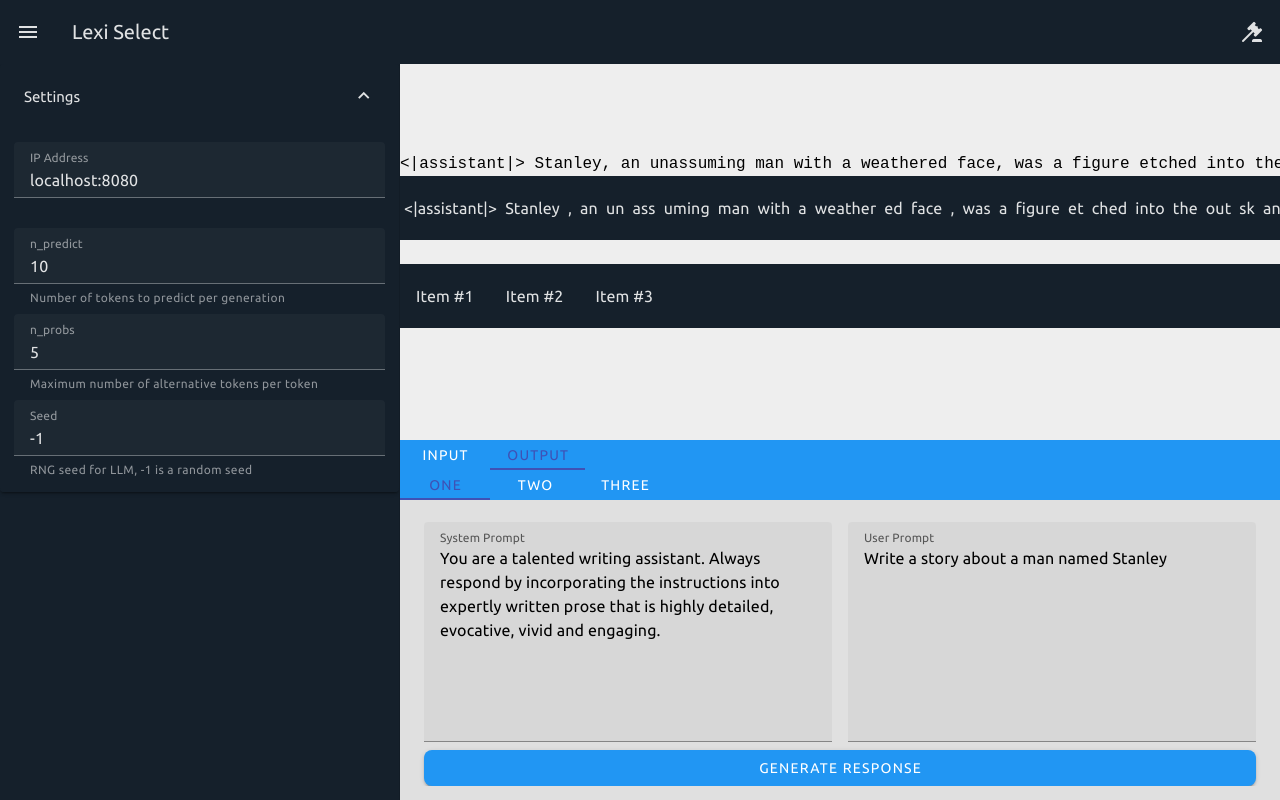
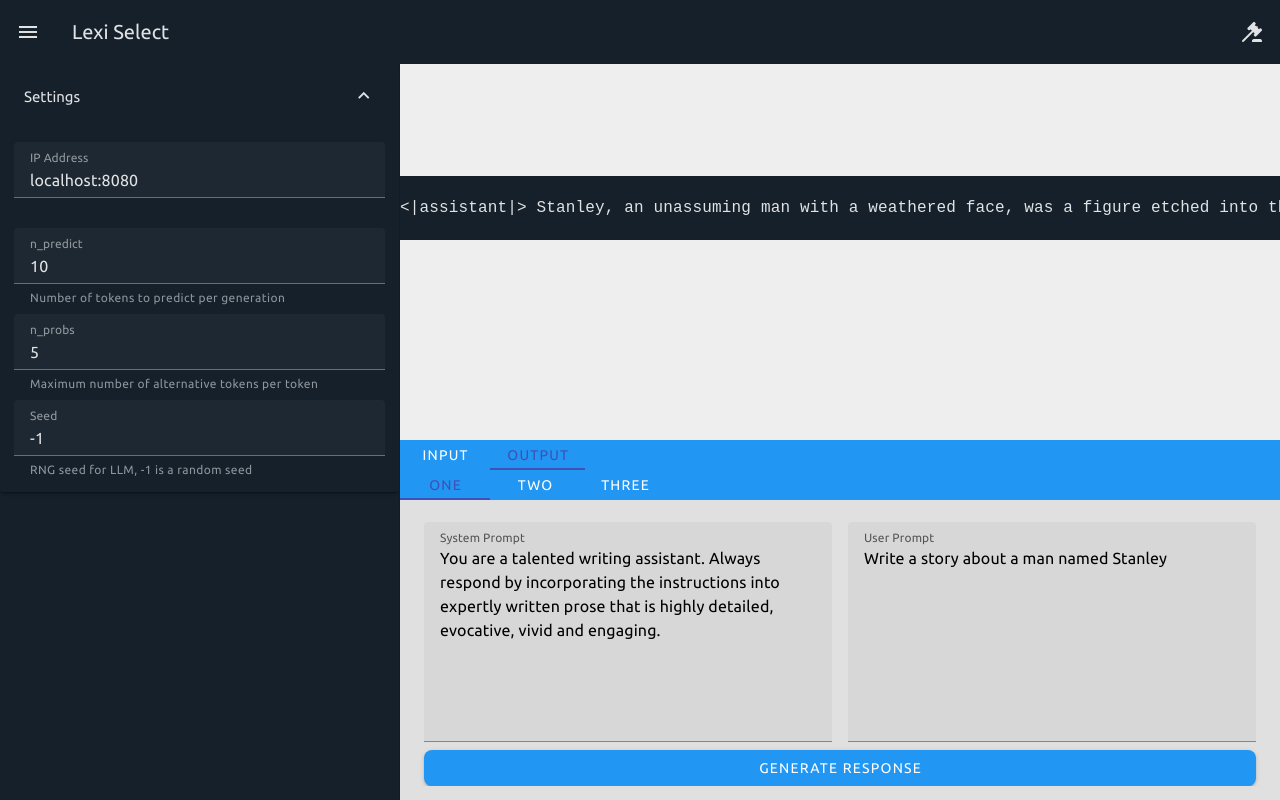
Before and after one commit to dhibbin/LexiSelect, a Vue app: page / in a window 1280 px wide. Both pictures are taken after a click on the button 1252 px from the left and 32 px from the top of the page. Built offline with nearby package versions, Linux system fonts and the light colour scheme.

Commit message:
Each token has their own expansion panel

```diff
--- a/src/components/TextTree.vue
+++ b/src/components/TextTree.vue
@@ -1,67 +1,52 @@
 <template>
-  <div style="position: relative; width: 100%; height: 200px; overflow-y: scroll; overflow-x: scroll;">
-    <input
-      v-model="localText"
-      type="text"
-      style="position: absolute; top: 0; left: 0; overflow-y: hidden; font-family: monospace;"
-      :style="{ width: localText.length + 'ch' }"
-      rows="1"
+  <div style="position: relative; width: 100%; height: 200px; overflow: auto;">
+    <br>
+
+    <v-list
+      class="horizontal-list"
+      style="min-width: max-content;"
     >
-
-    <span
-      v-for="(token, index) in tokens"
-      :key="index"
-      style="position: absolute; top: 1px; left: 0; font-family: monospace;"
-      :style="{ left : tokens[index].charOffset + 'ch'}"
-      class="spanText"
-      @mouseover="hover(true, index)"
-    >{{ stripSpaces(token.completionProb.content) }}</span>
-
-    <v-expand-transition>
-      <v-card
-        v-show="expand && !tokens[expandPanelIndex].userModified"
-        style="overflow: visible;"
-        :style="{ position: 'absolute', top: '20px',
-                  left: (tokens.length > 0 ? tokens[expandPanelIndex].charOffset : '0')
-                    + 'ch', fontFamily: 'monospace' }"
-        class="mx-auto bg-secondary"
-        width="200px"
-        @mouseover="expand = true"
-        @mouseleave="expand = false"
-      >
-        <v-list :items="[{title:'hellotitle', value : 1}]" />
-      </v-card>
-    </v-expand-transition>
-
-    <br>
-    <v-list class="horizontal-list">
       <v-list-item
         v-for="(token, index) in tokens"
         :key="index"
+        ref="elements"
         :value="token"
-        class="pa-1"
+        class="pa-0"
+        style="overflow: visible;"
+        @mouseover="hover(true, index)"
+        @mouseleave="hover(false, index)"
       >
-        <v-list-item-title>
-          {{ token.completionProb.content }}
+        <v-list-item-title style="overflow: visible; font-family: monospace;">
+          <pre>{{ stripSpaces(token.completionProb.content) }}</pre>
+          <v-expand-x-transition>
+            <v-card
+              v-show="tokens[index].expandPanel && !tokens[index].userModified"
+              style="overflow: visible;"
+              :style="{ position: 'absolute', top: '100px', fontFamily: 'monospace' }"
+              class="mx-auto bg-secondary"
+              width="200px"
+              @mouseleave="tokens[index].expandPanel = false"
+            >
+              <v-list :items="[{title:'hellotitle', value : 1}]" />
+            </v-card>
+          </v-expand-x-transition>
         </v-list-item-title>
       </v-list-item>
     </v-list>
+
     <br>
-    <v-list
-      :items="items"
-      class="horizontal-list"
-    />
   </div>
 </template>
 
 <script setup lang="ts">
   import type { Completionprobability, LlamaInterface } from '@/objects/LlamaInterface';
-  import { computed, defineProps, reactive, ref, watch, type Ref, type ComputedRef } from 'vue'
+  import { computed, defineProps, reactive, ref, watch, type ComputedRef } from 'vue'
 
   interface TreeToken {
     completionProb : Completionprobability
     charOffset : number
     userModified : boolean
+    expandPanel : boolean
   }
 
   const tokens : ComputedRef<TreeToken[]> = computed(() => {
@@ -71,7 +56,8 @@
       newTokens.push( reactive({
         completionProb : props.responseLLM.completion_probabilities[i],
         charOffset : previousCharacters,
-        userModified : false
+        userModified : false,
+        expandPanel : false
       }))
       previousCharacters += props.responseLLM.completion_probabilities[i].content.length
     }
@@ -87,52 +73,30 @@
   }>()
 
   const localText = ref(props.responseLLM.content)
-  const expandPanelIndex : Ref<number> = ref(0)
-  const expand = ref(false)
-  const items = ref([
-        {
-          title: 'Item #1',
-          value: 1,
-        },
-        {
-          title: 'Item #2',
-          value: 2,
-        },
-        {
-          title: 'Item #3',
-          value: 3,
-        },
-      ])
+  //const expand = ref(false)
+
+  const tokenLength = computed(() => {
+    return tokens.value.reduce(
+      (totalLength : number, currentToken : TreeToken) => totalLength + currentToken.completionProb.content.length,
+      0
+    )
+  })
 
   watch(props, () => {
     localText.value = props.responseLLM.content
-    //previousLocalText = props.responseLLM.content
+    console.log(tokenLength.value)
   })
 
   watch(localText, () => {
     emits("textUpdate", localText.value)
-    let foundChange = false
-    for (let i = 0; i < tokens.value.length; i++) {
-      for (let n = 0; n < tokens.value[i].completionProb.content.length; n++) {
-        let globalIndex = tokens.value[i].charOffset
-        //console.log(localText.value[globalIndex], tokens.value[i].completionProb.content[n])
-        if (localText.value[globalIndex + n] != tokens.value[i].completionProb.content[n] && !foundChange) {
-          console.log("found changed char", globalIndex, localText.value[n], tokens.value[i].completionProb.content[n])
-          console.log(tokens.value[i].completionProb.content)
-          foundChange = true
-        }
-      }
-
-    }
   })
 
   function hover(openHover : boolean, tokenIndex : number) : void {
-    expandPanelIndex.value = tokenIndex
-    expand.value = openHover
+    tokens.value[tokenIndex].expandPanel = openHover
   }
 
   function stripSpaces(oldString : string) : string {
-    return oldString.replace(/ /g, '_')
+    return oldString.replace(/ /g, ' ')
   }
 
 
@@ -157,5 +121,6 @@
     .horizontal-list {
       display: flex;
       flex-direction: row;
+      overflow: visible;
     }
 </style>
```
Also changed, not shown: 1 other file (tests, documents, lock files or other folders).
